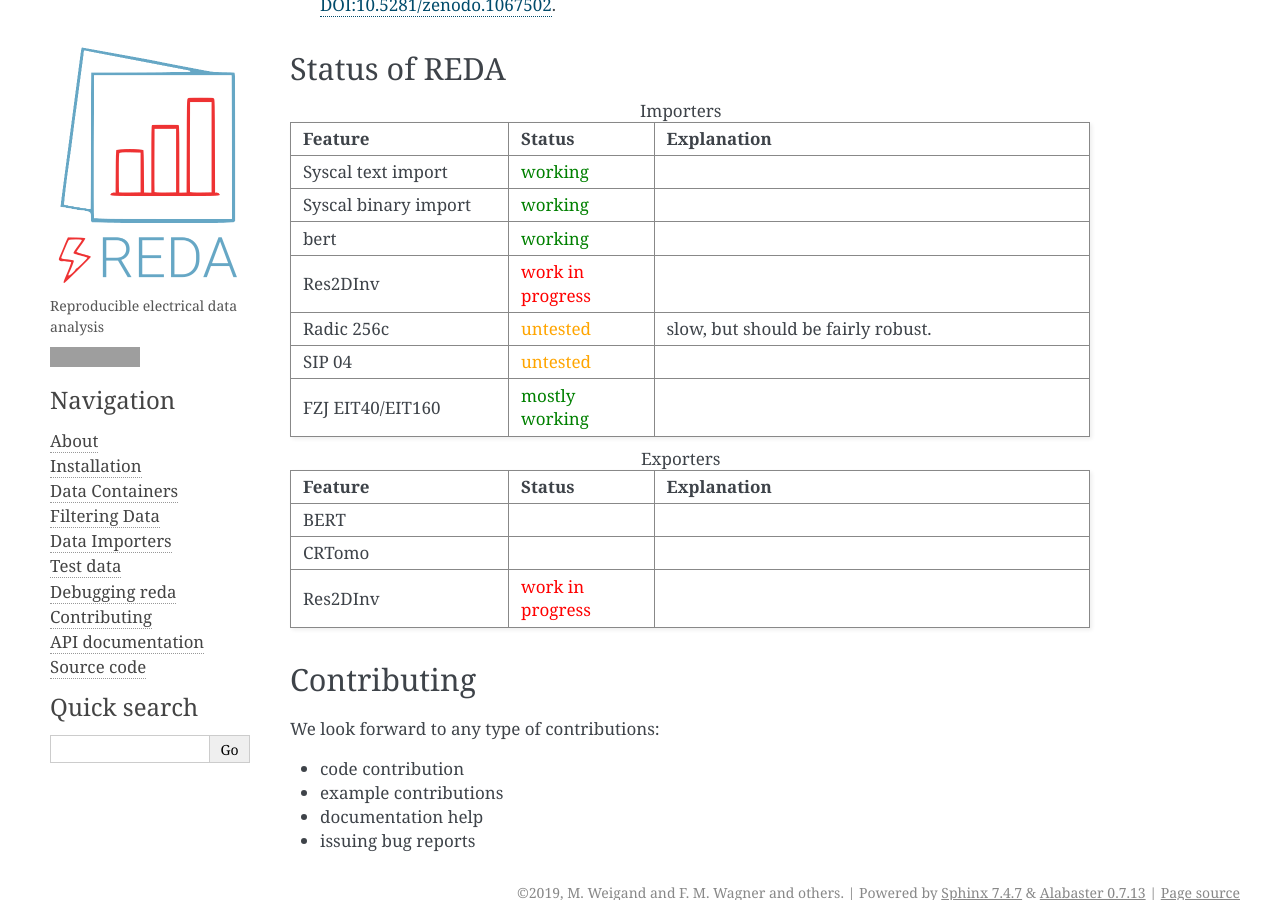
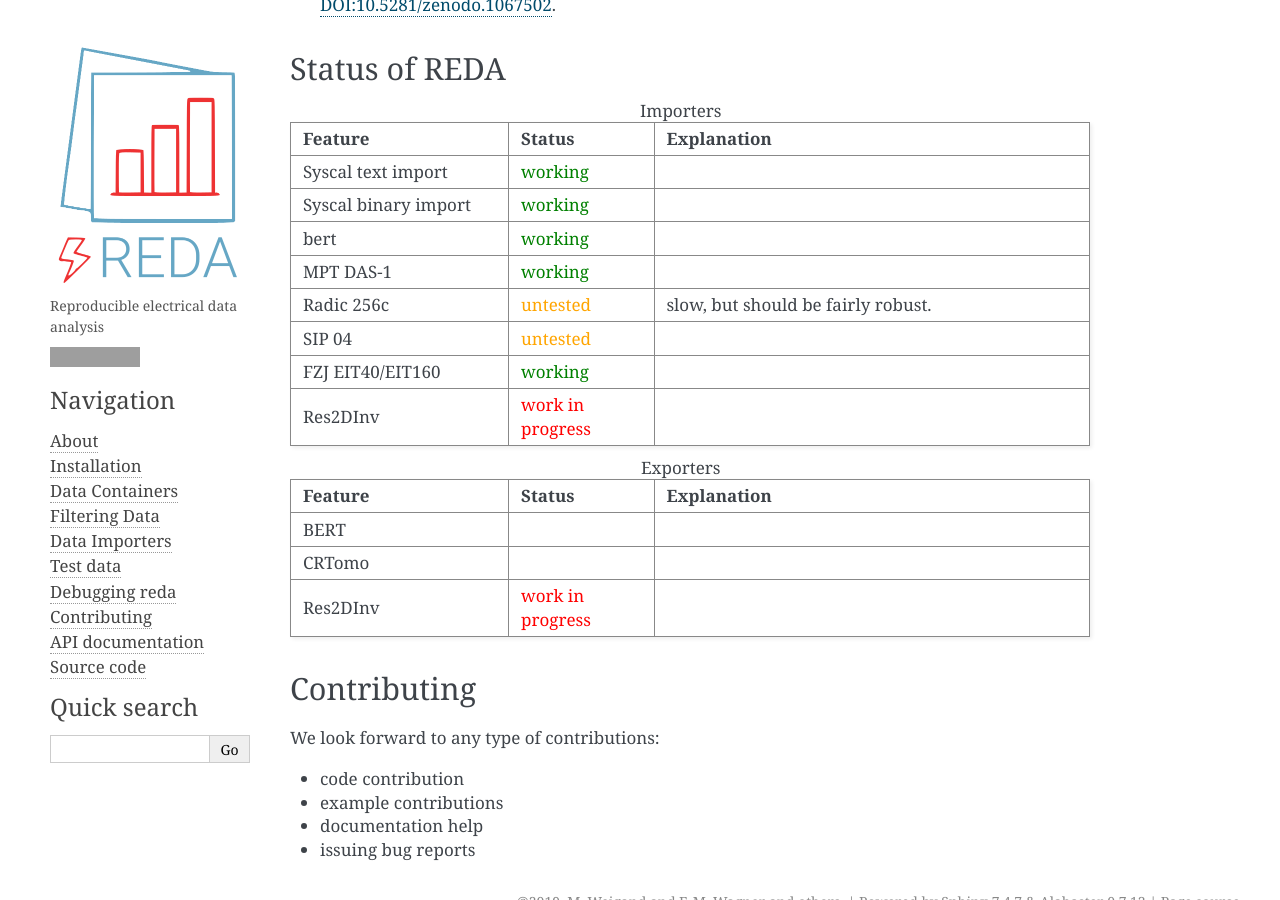
Before and after one commit to geophysics-ubonn/reda, a Sphinx documentation site: the page built from doc/about.rst, in a window 1280 px wide and 900 px high, scrolled down 461 px. Built offline with Sphinx 7.4.7, drawn with Linux system fonts in a browser that asks for light colours; pages that are not in the unit, such as notebooks, are missing from menus; grey boxes are pictures that could not be loaded.

Commit message:
add mpt das-1 importer to status page

```diff
--- a/doc/about.rst
+++ b/doc/about.rst
@@ -51,8 +51,8 @@ Status of REDA
     * - bert
       - :green:`working`
       -
-    * - Res2DInv
-      - :red:`work in progress`
+    * - MPT DAS-1
+      - :green:`working`
       -
     * - Radic 256c
       - :orange:`untested`
@@ -61,7 +61,10 @@ Status of REDA
       - :orange:`untested`
       -
     * - FZJ EIT40/EIT160
-      - :green:`mostly working`
+      - :green:`working`
+      -
+    * - Res2DInv
+      - :red:`work in progress`
       -
 
 .. list-table:: Exporters
```
